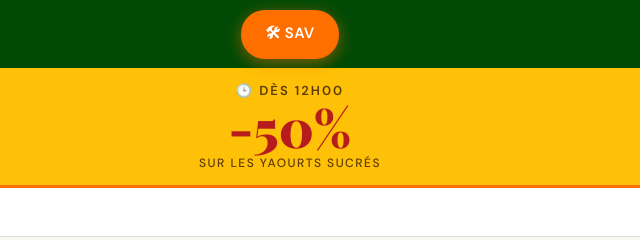
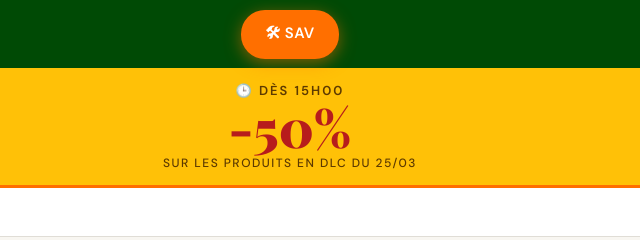
Before and after one commit to theonicol01-cloud/theonicol01-cloud.github.io, a plain HTML site: page index.html in a window 1280 px wide. Shown: the top 240 px of the page, 350-990 px from the left. Drawn offline with nearby package versions, Linux system fonts and the light colour scheme.

Commit message:
Update index.html

```diff
--- a/index.html
+++ b/index.html
@@ -218,7 +218,7 @@ html,body{width:100%;height:100%;overflow:hidden;font-family:'DM Sans',sans-seri
 <script>
 var DEFAULT_DATA = {
   week:'23 au 29 Mars',
-  promo:{active:true,title:'🕒 Dès 12h00',percent:'-50%',sub:'Sur les yaourts sucrés'},
+  promo:{active:true,title:'🕒 Dès 15h00',percent:'-50%',sub:'Sur les produits en DLC du 25/03'},
   entrees:[
     {id:'entree1',nom:'Mousse de canard',prix:'3,80€',image:'https://i.imgur.com/Jb4xpOB.jpeg',desc:"Mousse de canard au porto et ses navettes briochées.",allergenes:'Gluten, lait, œufs',halal:false,spicy:false,vege:false,isNew:false},
     {id:'entree2',nom:'Salade de lentilles, carottes et cumin',prix:'2,80€',image:'https://i.imgur.com/TrmwfEb.jpeg',desc:"Salade de lentilles vertes et carotte, parfumée au cumin et à la coriandre, agrémentée d'oignon rouge et assaisonnée d'une vinaigrette légère.",allergenes:'Moutarde, sulfites',halal:false,spicy:false,vege:true,isNew:false}
```
